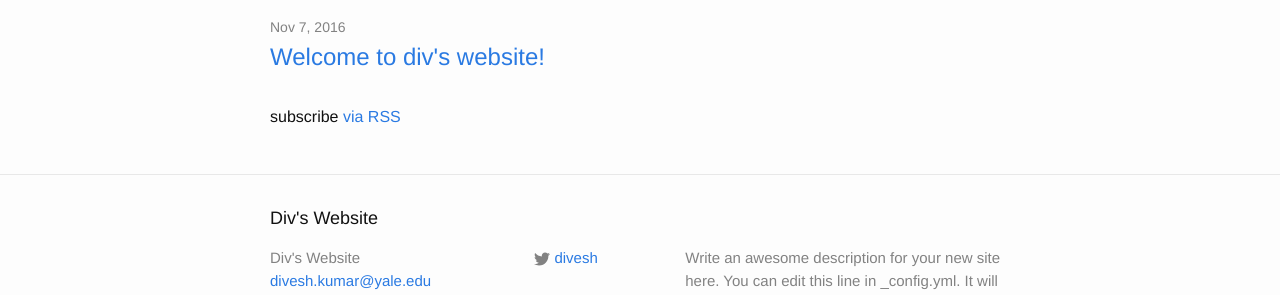
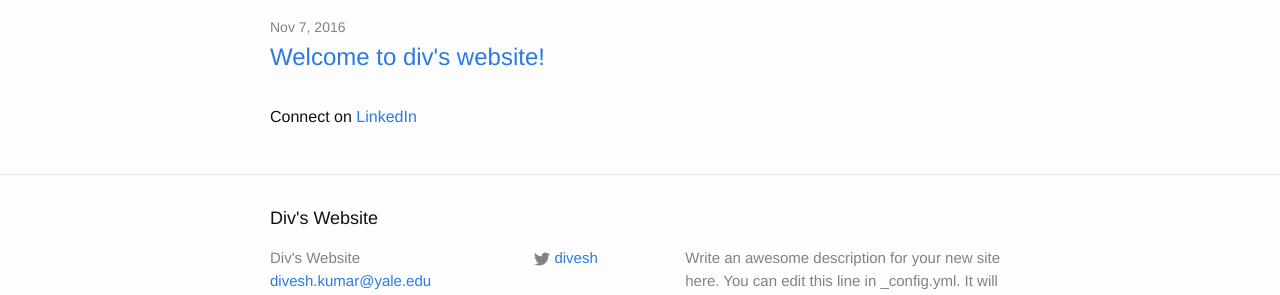
Before and after one commit to outstanding-hare/outstanding-hare.github.io, a Jekyll site: the page built from index.html, in a window 1280 px wide. Shown: the part 122-417 px from the top of the page. Built offline with Jekyll 4.4.1, drawn with Linux system fonts in a browser that asks for light colours.

Commit message:
linkedIn

```diff
--- a/index.html
+++ b/index.html
@@ -18,6 +18,6 @@ layout: default
     {% endfor %}
   </ul>
 
-  <p class="rss-subscribe">subscribe <a href="{{ "/feed.xml" | prepend: site.baseurl }}">via RSS</a></p>
+  <p class="rss-subscribe">Connect on <a href="{{ "https://www.linkedin.com/in/diveshkmr" | prepend: site.baseurl }}">LinkedIn</a></p>
 
 </div>
```
